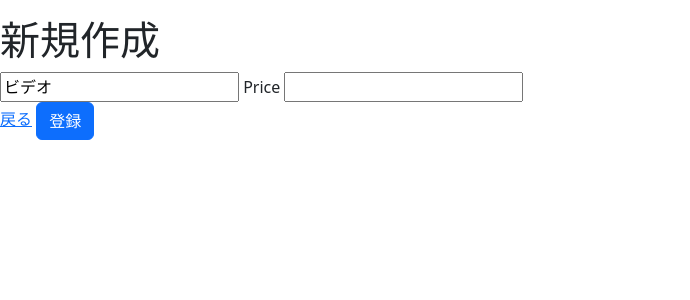
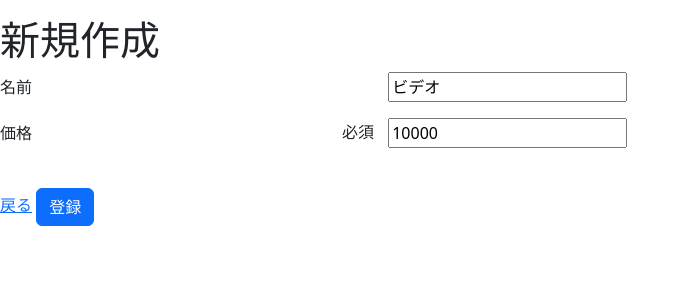
Before and after one commit to TakSakamoto-Osaka/crud, a Django app: page /crud/new/ in a window 1280 px wide. Shown: the part 56-356 px from the top of the page, without its empty margins (0-690 px from the left). Run offline with Django 4.2, Linux system fonts and the light colour scheme; a user stored in the database is signed in; data comes from the database, SQL or seed files in the repository; some libraries are stand-ins or nearby versions.

Commit message:
viewとformのデモリファクタリング

```diff
--- a/crud/models.py
+++ b/crud/models.py
@@ -8,8 +8,8 @@ class Category(models.Model):
         return self.name
 
 class Product(models.Model):
-    name = models.CharField(max_length=200)
-    price = models.PositiveIntegerField()
+    name = models.CharField(max_length=200, verbose_name="名前")
+    price = models.PositiveIntegerField(verbose_name="価格")
     category = models.ForeignKey(Category, on_delete=models.CASCADE)
     img = models.ImageField(blank=True, default='noImage.png')
     detail = models.TextField(blank=True, null=True)
--- /dev/null
+++ b/crud/static/css/style.css
@@ -0,0 +1,13 @@
+.input-form label {
+    min-width: 30%;
+    position: relative;
+}
+
+.input-form label[for=id_price]:after {
+    font-family: 'FontAwesome';
+    content: "必須";
+    position: absolute;
+    top: 50%;
+    right: 10px;
+    margin-top: -12px;
+  }
--- a/crud/templates/base.html
+++ b/crud/templates/base.html
@@ -1,3 +1,5 @@
+{% load static %}
+
 <!DOCTYPE html>
 <html lang="ja">
 <head>
@@ -6,6 +8,7 @@
     <meta name="viewport" content="width=device-width, initial-scale=1.0">
     <title>{% block title %}{% endblock %}</title>
     <link href="https://cdn.jsdelivr.net/npm/bootstrap@5.3.0-alpha3/dist/css/bootstrap.min.css" rel="stylesheet" integrity="sha384-KK94CHFLLe+nY2dmCWGMq91rCGa5gtU4mk92HdvYe+M/SXH301p5ILy+dN9+nJOZ" crossorigin="anonymous">
+    <link href="{% static 'css/style.css' %}" rel="stylesheet">
 </head>
 <body>
     <nav class="navbar navbar-expand-lg navbar-dark bg-primary" style="margin-bottom: 1rem;">
--- a/crud/templates/crud/product_form.html
+++ b/crud/templates/crud/product_form.html
@@ -6,16 +6,17 @@
 {% block content %}
 <h1>新規作成</h1>
 
-<form method="post" enctype="multipart/form-data">
+<form method="post" enctype="multipart/form-data" class="input-form">
     {% csrf_token %}
+    {{ form.as_p }}
     <!---
         {{ form|bootstrap }}
         {{ form.name.label }}
+
+        {{ form.name }}
+        {{ form.price.label }}
+        {{ form.price|add_class:'input-price' }}
     -->
-
-    {{ form.name }}
-    {{ form.price.label }}
-    {{ form.price|add_class:'input-price' }}
 
     <br>
     <a href="{% url 'list' %}">戻る</a>
--- a/crud/views.py
+++ b/crud/views.py
@@ -28,15 +28,21 @@ class ProductListView(LoginRequiredMixin, ListView):
 
 class ProductCreateView(LoginRequiredMixin, CreateView):
     model = Product
-    fields = '__all__'
-    #fields = ['name', 'price']
+    # fields = '__all__'
+    fields = ['name', 'price']
 
     def get_context_data(self, **kwargs):
         context = super().get_context_data(**kwargs)
-        # context['form'].fields['name'].widget.attrs["class"] = "input-name"
-        context['form'].fields['name'].widget.attrs = {"class":"input-name", "placeholder":"商品名", "value":"ビデオ"}
 
-        # context['form_search'] = SearchForm(...)
+        form = context['form']
+
+        name = form.fields['name']
+        name.widget.attrs = {"placeholder":"商品名", "value":"ビデオ"}
+        name.label_suffix = ""
+
+        price = form.fields['price']
+        price.widget.attrs = {"placeholder":"価格", "value":"10000"}
+        price.label_suffix = ""
 
         return context
 
```
Also changed, not shown: myproject/settings.py (+7 -0 lines).
